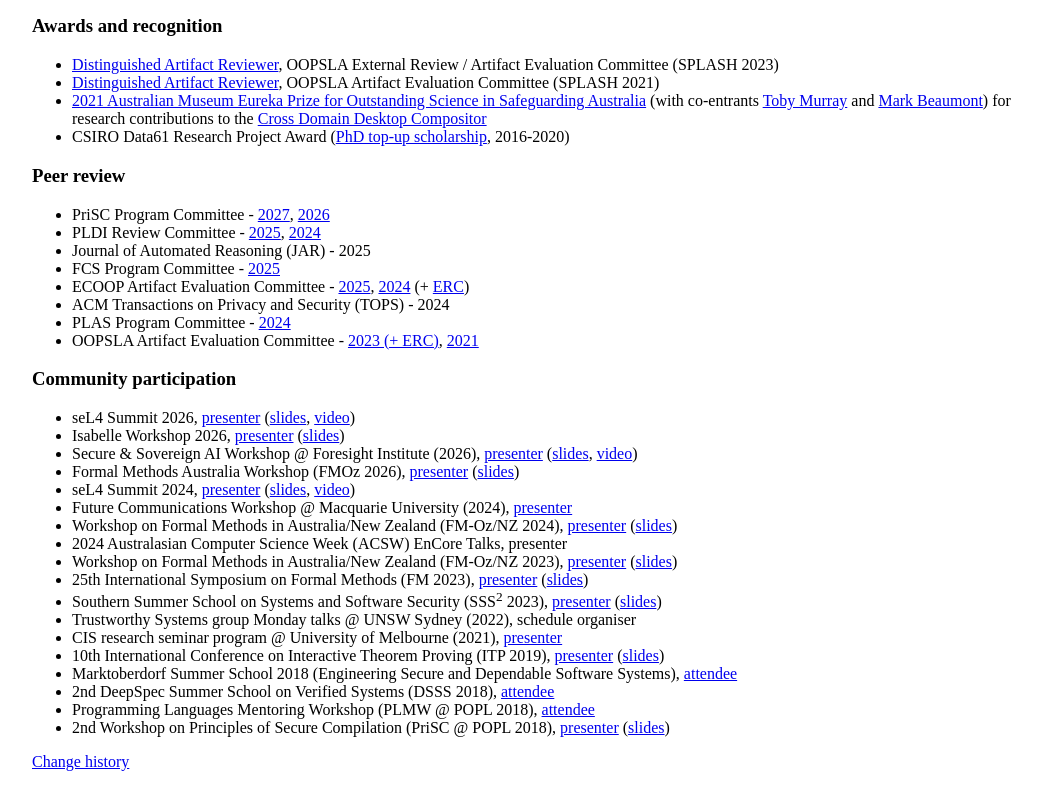
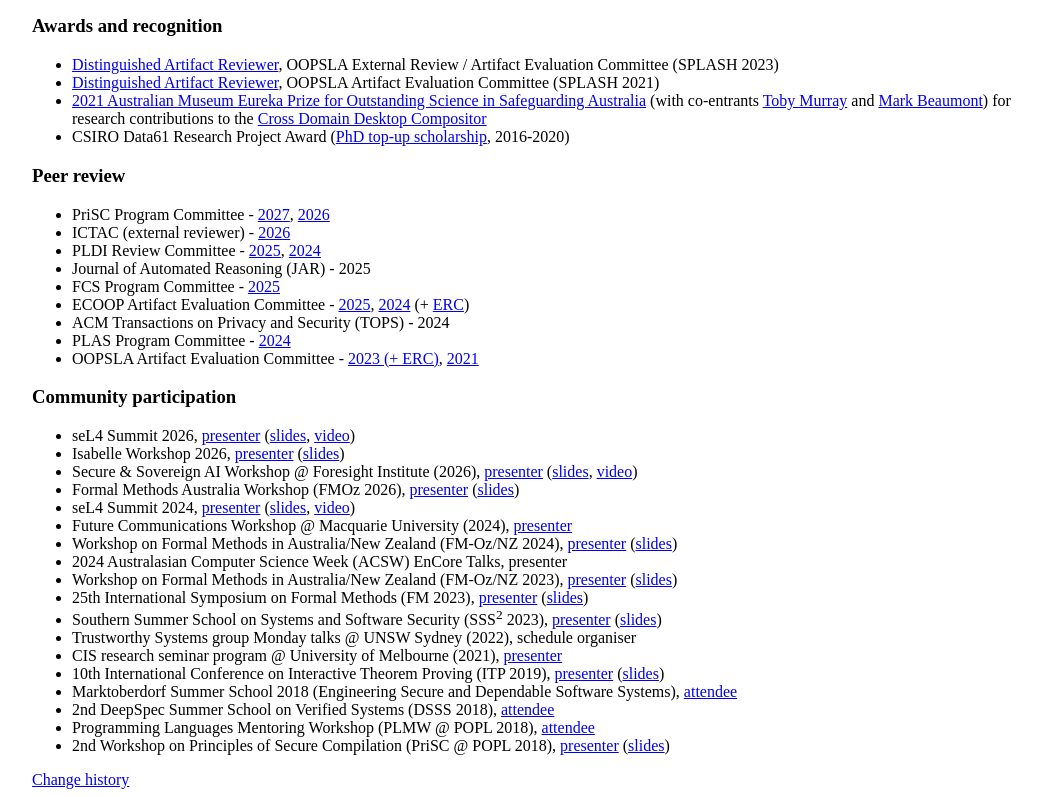
Before and after one commit to robs-cse/robs-cse.github.io, a plain HTML site: page index.html in a window 1280 px wide. Shown: the part 2399-3196 px from the top of the page, without its empty margins (96-1138 px from the left). Drawn offline with Linux system fonts and the light colour scheme.

Commit message:
Add forgotten external review role for ICTAC

```diff
--- a/index.html
+++ b/index.html
@@ -199,6 +199,7 @@ T. Murray, R. Sison, E. Pierzchalski and C. Rizkallah, "<a href="https://doi.org
 <h3>Peer review</h3>
 <ul>
 <li>PriSC Program Committee - <a href="https://popl27.sigplan.org/committee/prisc-2027-papers-program-committee">2027</a>, <a href="https://popl26.sigplan.org/home/prisc-2026">2026</a></li>
+<li>ICTAC (external reviewer) - <a href="https://ictac2026.github.io/">2026</a></li>
 <li>PLDI Review Committee - <a href="https://pldi25.sigplan.org/committee/pldi-2025-papers-pldi-review-committee">2025</a>,
   <a href="https://pldi24.sigplan.org/committee/pldi-2024-papers-pldi-review-committee">2024</a></li>
 <li>Journal of Automated Reasoning (JAR) - 2025</li>
```
